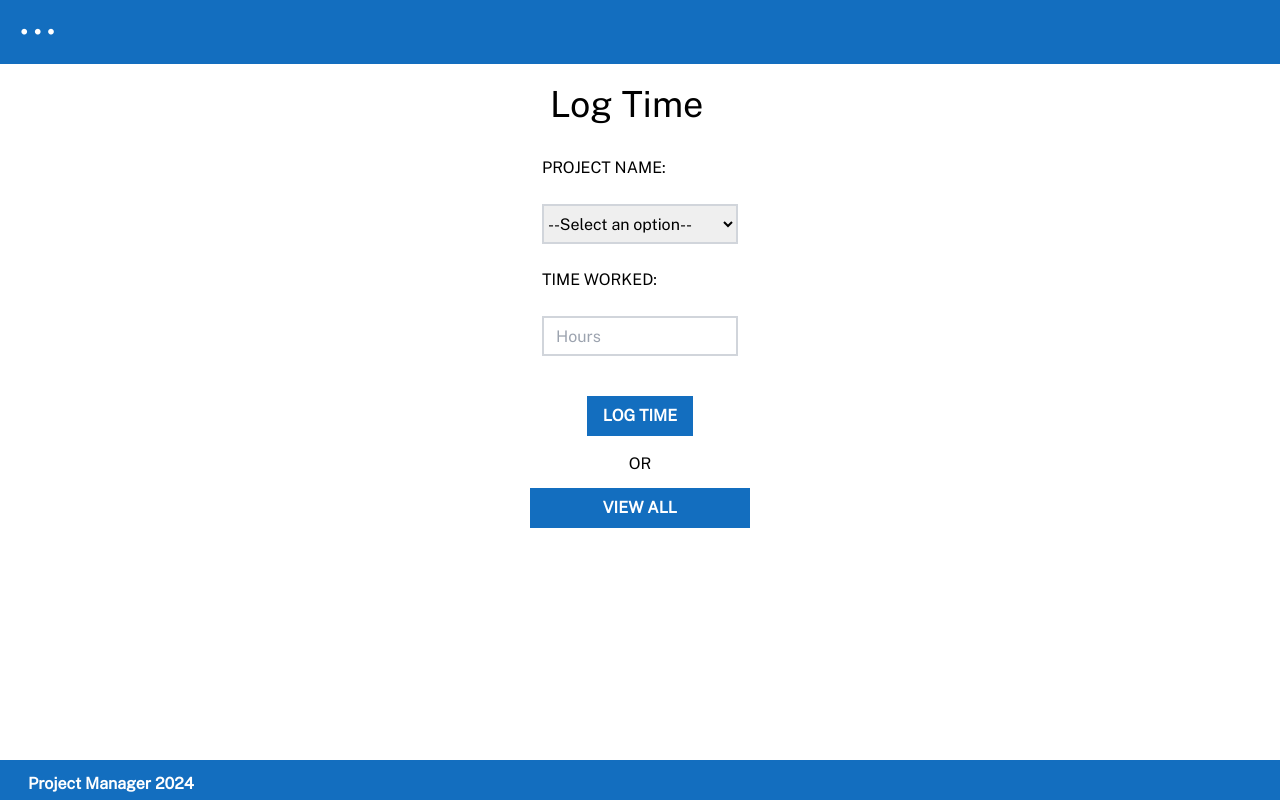
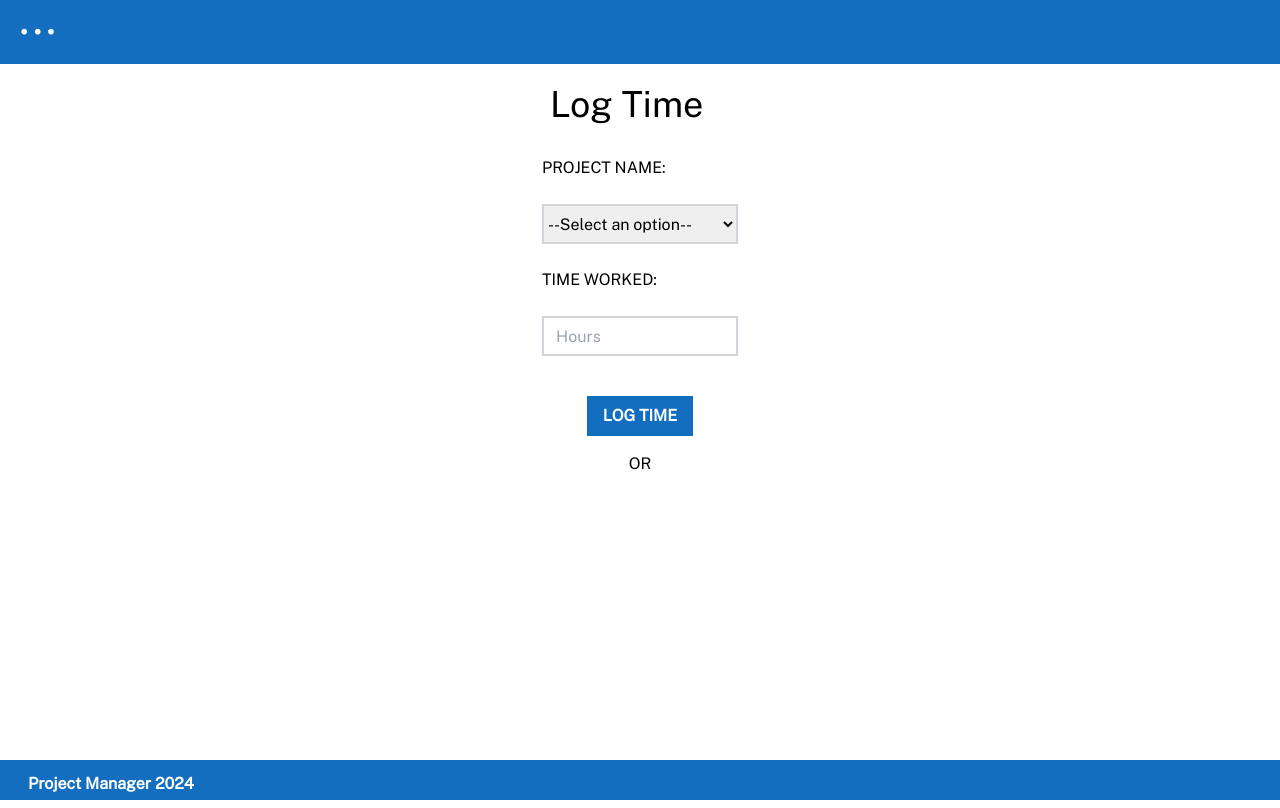
Before and after one commit to Katie-Davies/projectbudgetmanager, a React (Create React App) app in the folder Frontend/: page /log in a window 1280 px wide. Built offline with nearby package versions, Linux system fonts and the light colour scheme.

Commit message:
move report button to landing page

```diff
--- a/Frontend/src/pages/App.tsx
+++ b/Frontend/src/pages/App.tsx
@@ -15,8 +15,12 @@ function App() {
     } else if (buttonText === 'Log Time') {
       navigate('/log')
       console.log('log')
+    } else if (buttonText === 'Report') {
+      navigate('/allprojects')
+      console.log('allprojects')
     }
   }
+
   return (
     <div className="App flex justify-center flex-grow">
       <div className="flex justify-center w-1/2 content-around flex-wrap">
@@ -35,6 +39,9 @@ function App() {
           <Button className="m-3" onClick={(e) => handleClick(e)}>
             Log Time
           </Button>
+          <Button onClick={(e) => handleClick(e)} className="m-3 ">
+            Report
+          </Button>
         </div>
       </div>
     </div>
--- a/Frontend/src/pages/LogPage.tsx
+++ b/Frontend/src/pages/LogPage.tsx
@@ -7,11 +7,7 @@ function LogPage() {
   console.log('logpage')
 
   const navigate = useNavigate()
-  const handleClick = (e: React.MouseEvent<HTMLButtonElement>) => {
-    navigate('/allprojects')
 
-    console.log('allprojects')
-  }
   return (
     <div className="flex flex-grow flex-col flex-wrap content-center">
       <h1 className="text-4xl m-5">Log Time</h1>
@@ -44,11 +40,6 @@ function LogPage() {
         <Button className="m-4">LOG TIME</Button>
         <p className="text-center">OR</p>
       </div>
-      <div className="flex justify-center">
-        <Button onClick={(e) => handleClick(e)} className="w-full ">
-          VIEW ALL
-        </Button>
-      </div>
     </div>
   )
 }
```
